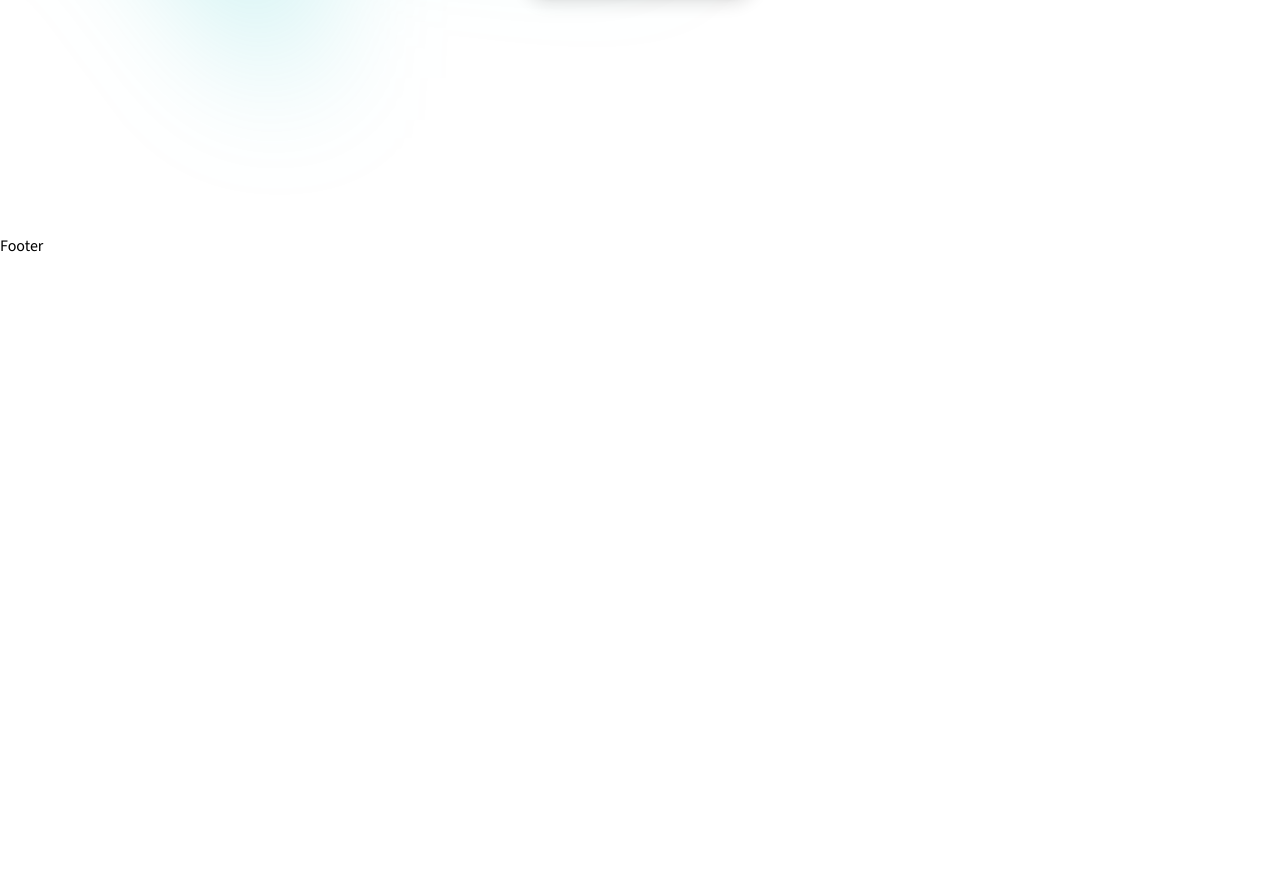
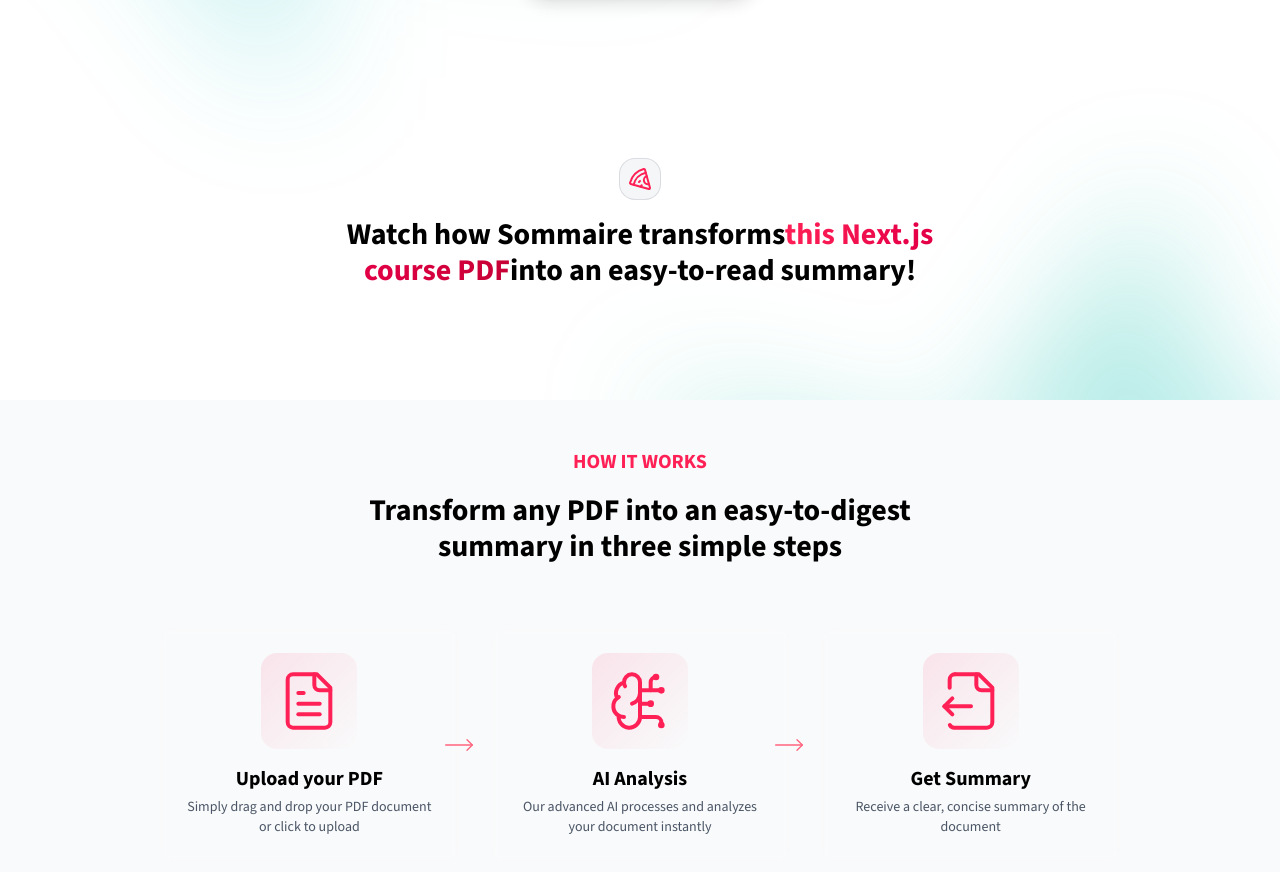
Before and after one commit to Mahdi-Tamjidi/sommaire, a Next.js app: page / in a window 1280 px wide. Shown: the part 542-1414 px from the top of the page. Before the commit the page ends 800 px from the top, so only its background shows below. Built offline with nearby package versions, Linux system fonts and the light colour scheme.

Commit message:
added demo and how it works sections

```diff
--- a/app/page.tsx
+++ b/app/page.tsx
@@ -1,5 +1,7 @@
 import BgGradient from "@/components/common/bgGradient";
 import HeroSection from "@/components/home/heroSection";
+import DemoSection from "@/components/home/demoSection";
+import HowItWorksSection from "@/components/home/howItWorksSection";
 
 export default function Home() {
   return (
@@ -7,6 +9,8 @@
       <BgGradient />
       <div className="flex flex-col ">
         <HeroSection />
+        <DemoSection />
+        <HowItWorksSection />
       </div>
     </div>
   );
--- a/components/common/footer.tsx
+++ b/components/common/footer.tsx
@@ -1,4 +1,4 @@
 const Footer = () => {
-  return <div>Footer</div>;
+  return <div></div>;
 };
 export default Footer;
--- /dev/null
+++ b/components/home/demoSection.tsx
@@ -0,0 +1,40 @@
+import { Pizza } from "lucide-react";
+
+const DemoSection = () => {
+  return (
+    <section className="relative">
+      <div className="py-12 lg:py-12 max-w-5xl mx-auto px-4 sm:px-6 lg:px-8">
+        <div
+          aria-hidden="true"
+          className="pointer-events-none absolute inset-x-0 -top-40 -z-10 transform-gpu overflow-hidden blur-3xl"
+        >
+          <div
+            className="relative left-[calc(50%+3rem)] aspect-1155/678 w-[36.125rem]
+        -translate-x-1/2 bg-linear-to-br from-emerald-500 via-teal-500 to-cyan-500 opacity-30 sm:left-[calc(50%+36rem)] sm:w-[72.1875rem]"
+            style={{
+              clipPath:
+                "polygon(74.1% 44.1%, 100% 61.6%, 97.5% 26.9%, 85.5% 0.1%, 80.7% 2%, 72.5% 32.5%, 60.2% 62.4%, 52.4% 68.1%, 47.5% 58.3%, 45.2% 34.5%, 27.5% 76.7%, 0.1% 64.9%, 17.9% 100%, 27.6% 76.8%, 76.1% 97.7%,74.1% 44.1%)",
+            }}
+          ></div>
+        </div>
+
+        <div className="flex flex-col items-center text-center space-y-4">
+          <div className="inline-flex items-center justify-center p-2 rounded-2xl bg-gray-100/80 backdrop-blur-xs border border-gray-500/20 mb-4 ">
+            <Pizza className="w-6 h-6 text-rose-500" />
+          </div>
+          <div className="text-center mb-16">
+            <h3 className="font-bold text-3xl max-w-2xl mx-auto px-4 sm:px-6">
+              Watch how Sommaire transforms
+              <span className="bg-linear-to-r from-rose-500 to-rose-700 bg-clip-text text-transparent">
+                this Next.js course PDF
+              </span>
+              into an easy-to-read summary!
+            </h3>
+          </div>
+          <div className=" flex justify-center px-2 sm:px-4 lg:px-6"></div>
+        </div>
+      </div>
+    </section>
+  );
+};
+export default DemoSection;
--- /dev/null
+++ b/components/home/howItWorksSection.tsx
@@ -0,0 +1,92 @@
+import { ReactNode } from "react";
+import { BrainCircuit, FileOutput, FileText, MoveRight } from "lucide-react";
+
+type Step = {
+  icon: ReactNode;
+  label: string;
+  description: string;
+};
+
+const steps: Step[] = [
+  {
+    icon: <FileText size={64} strokeWidth={1.5} />,
+    label: "Upload your PDF",
+    description: "Simply drag and drop your PDF document or click to upload",
+  },
+  {
+    icon: <BrainCircuit size={64} strokeWidth={1.5} />,
+    label: "AI Analysis",
+    description:
+      "Our advanced AI processes and analyzes your document instantly",
+  },
+  {
+    icon: <FileOutput size={64} strokeWidth={1.5} />,
+    label: "Get Summary",
+    description: "Receive a clear, concise summary of the document",
+  },
+];
+
+const HowItWorksSection = () => {
+  return (
+    <section className="relative overflow-hidden bg-gray-50">
+      <div className="py-12 lg:py-12 max-w-5xl mx-auto px-4 sm:px-6 lg:px-8">
+        <div
+          aria-hidden="true"
+          className="pointer-events-none absolute inset-x-0 -top-40 -z-10 transform-gpu overflow-hidden blur-3xl"
+        >
+          <div
+            className="relative left-[calc(50%+3rem)] aspect-1155/678 w-[36.125rem]
+        -translate-x-1/2 bg-linear-to-br from-emerald-500 via-teal-500 to-cyan-500 opacity-30 sm:left-[calc(50%+36rem)] sm:w-[72.1875rem]"
+            style={{
+              clipPath:
+                "polygon(74.1% 44.1%, 100% 61.6%, 97.5% 26.9%, 85.5% 0.1%, 80.7% 2%, 72.5% 32.5%, 60.2% 62.4%, 52.4% 68.1%, 47.5% 58.3%, 45.2% 34.5%, 27.5% 76.7%, 0.1% 64.9%, 17.9% 100%, 27.6% 76.8%, 76.1% 97.7%,74.1% 44.1%)",
+            }}
+          />
+        </div>
+        <div className="text-center mb-16">
+          <h2 className="font-bold text-xl uppercase mb-4 text-rose-500">
+            How it works
+          </h2>
+          <h3 className="font-bold text-3xl max-w-2xl mx-auto">
+            Transform any PDF into an easy-to-digest summary in three simple
+            steps
+          </h3>
+        </div>
+        <div className="grid grid-cols-1 md:grid-cols-3 gap-8 max-w-6xl mx-auto relative">
+          {steps.map((step, idx) => (
+            <div className="relative flex items-stretch">
+              <StepItem key={idx} {...step} />
+              {idx < steps.length - 1 && (
+                <div className="hidden md:block absolute top-1/2 -right-4 transform -translate-y-1/2 z-10">
+                  <MoveRight
+                    size={32}
+                    strokeWidth={1}
+                    className="text-rose-400"
+                  />
+                </div>
+              )}
+            </div>
+          ))}
+        </div>
+      </div>
+    </section>
+  );
+};
+
+const StepItem = ({ icon, label, description }: Step) => {
+  return (
+    <div className="relative p-6 rounded-2xl bg-white/5 backdrop-blur-xs border border-white/10 hover:border-rose-500/50 transition-colors group w-full">
+      <div className="flex flex-col gap-4 h-full ">
+        <div className="flex items-center justify-center h-24 w-24 mx-auto rounded-2xl bg-linear-to-br from-rose-500/10 to-transparent group-hover:from-rose-500/20 transition-colors">
+          <div className="text-rose-500">{icon}</div>
+        </div>
+        <div className="flex flex-col flex-1 gap-1 justify-between">
+          <h4 className="text-center font-bold text-xl">{label}</h4>
+          <p className="text-center text-gray-600 text-sm">{description}</p>
+        </div>
+      </div>
+    </div>
+  );
+};
+
+export default HowItWorksSection;
```
